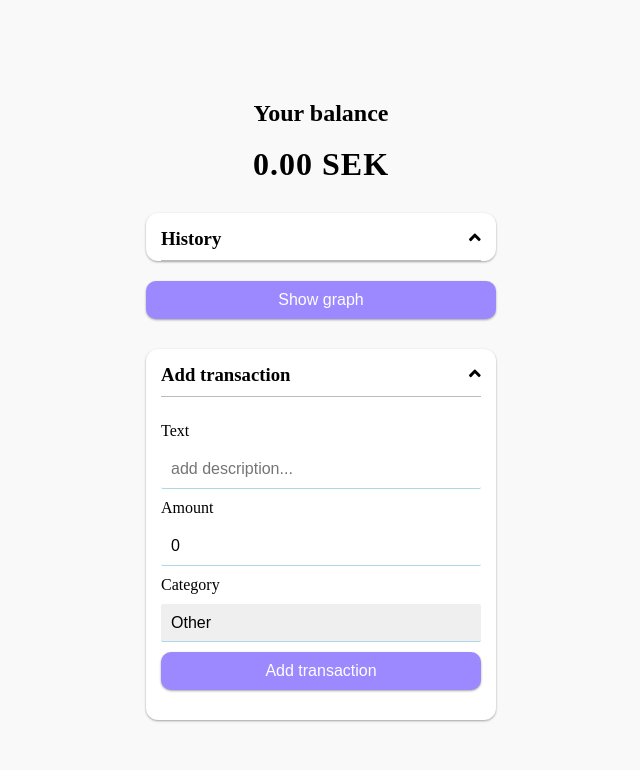
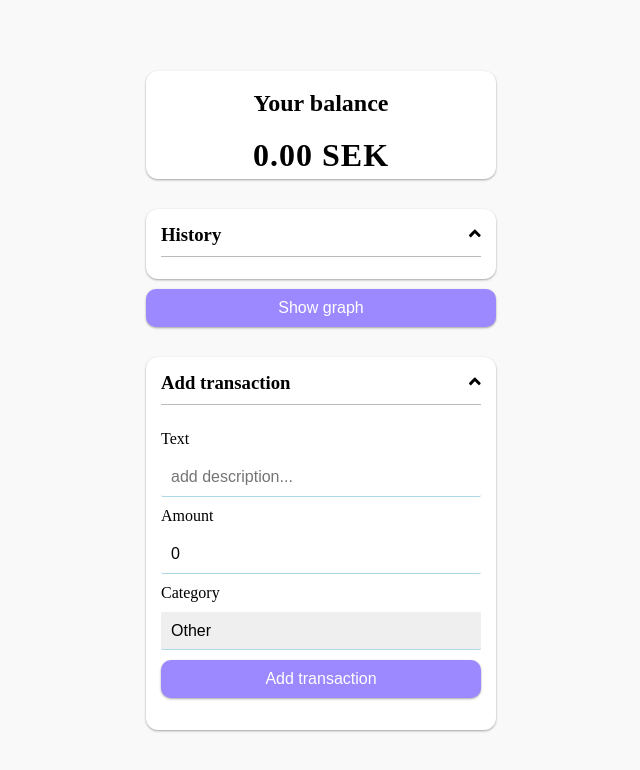
Before and after one commit to mbar47/expensetracker-react, a React (Create React App) app: page / in a window 1280 px wide. Shown: the top 770 px of the page, without its empty margins (319-959 px from the left). Built offline with nearby package versions, Linux system fonts and the light colour scheme; a web font is replaced by a local one.

Commit message:
added border to balance

```diff
--- a/src/App.css
+++ b/src/App.css
@@ -43,9 +43,13 @@ h4 {
 }
 
 .balance {
+  background-color: #fff;
+  box-shadow: var(--box-shadow);
+  border-radius: 12px;
   display: flex;
   flex-direction: column;
   align-items: center;
+  padding-bottom: 5px;
 }
 
 .inc-exp-container {
@@ -70,6 +74,7 @@ h4 {
   background-color: #fff;
   border-radius: 12px;
   box-shadow: var(--box-shadow);
+  padding-bottom: 0.1rem;
 }
 
 .money {
@@ -118,7 +123,7 @@ select {
   border: 0;
   display: block;
   font-size: 16px;
-  margin: 10px 0 20px;
+  margin: 10px 0 10px;
   padding: 10px;
   width: 100%;
 }
@@ -142,7 +147,6 @@ select {
 
 .list li {
   background-color: #fff;
-
   color: #333;
   display: flex;
   justify-content: space-between;
```
